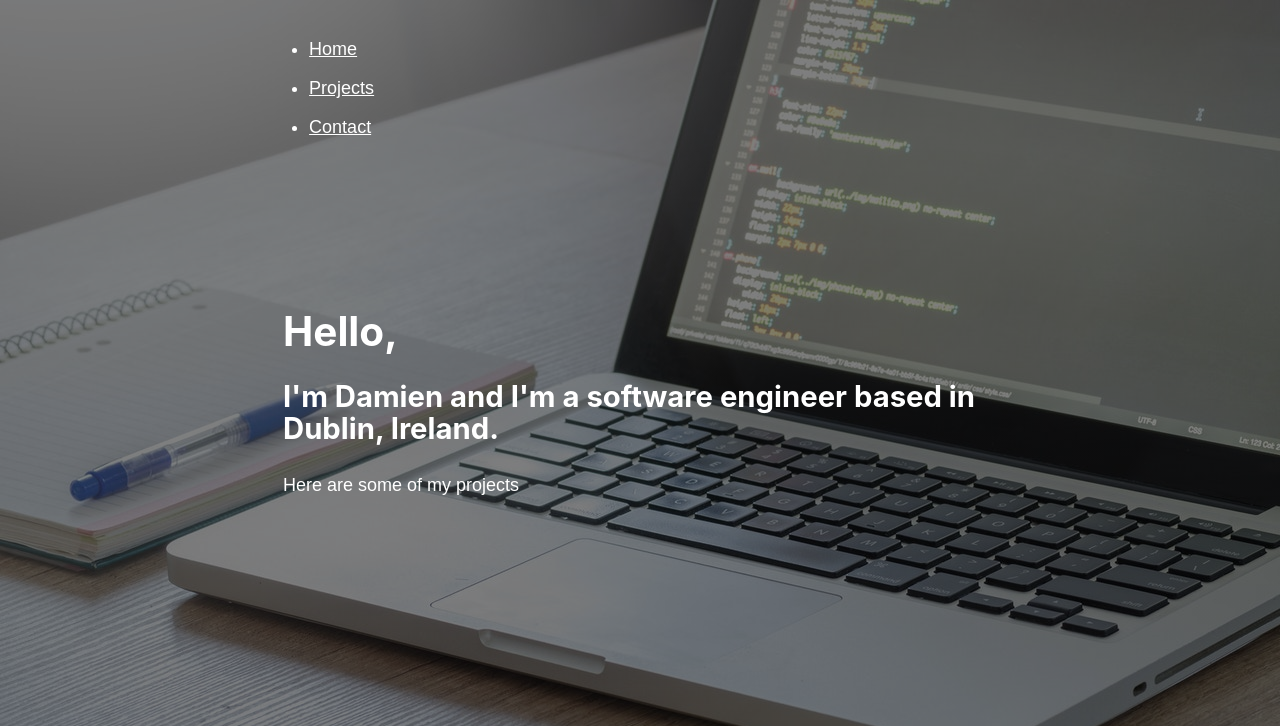
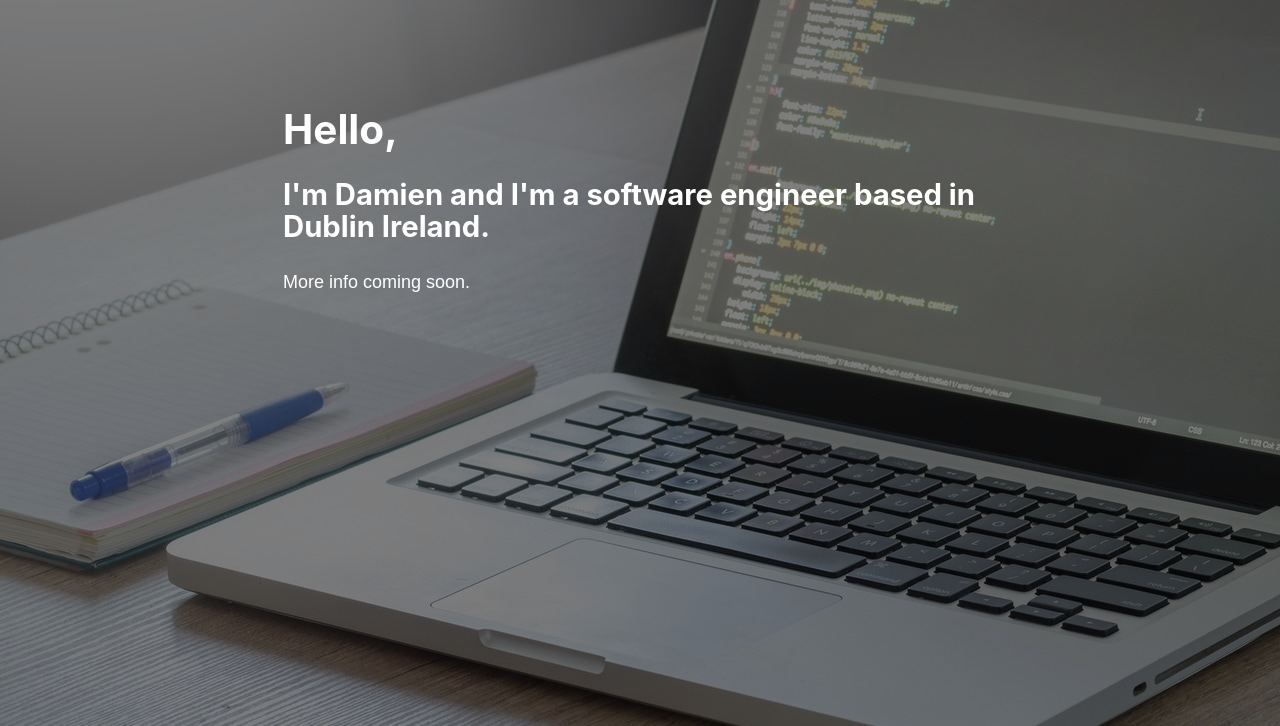
Before and after one commit to damienholden/damienholdencom, a Gatsby site: page / in a window 1280 px wide. Shown: the top 726 px of the page. Built offline with nearby package versions, Linux system fonts and the light colour scheme; Gatsby itself is replaced by a stand-in of ours.

Commit message:
Hid contact and projects till their finished

```diff
--- a/src/components/layout.js
+++ b/src/components/layout.js
@@ -1,6 +1,6 @@
 import React from "react"
 import Footer from "../components/footer"
-import Header from "../components/header"
+// import Header from "../components/header"
 import "../styles/index.scss"
 import layoutStyles from "./layout.module.scss"
 
@@ -11,7 +11,7 @@ const Layout = props => {
       className={`content-container ${layoutStyles.container}`}
     >
       <div className={layoutStyles.content}>
-        <Header theme={theme} />
+        {/* <Header theme={theme} /> */}
         {props.children}
       </div>
       <Footer theme={theme} />
--- a/src/pages/index.js
+++ b/src/pages/index.js
@@ -2,7 +2,7 @@ import React from "react"
 
 import Layout from "../components/layout"
 import Head from "../components/head"
-import { Link } from "gatsby"
+// import { Link } from "gatsby"
 
 import indexStyles from "./index.module.scss"
 
@@ -12,9 +12,10 @@ const IndexPage = () => {
       <Head title="Home" />
       <section className={indexStyles.container}>
         <h1>Hello,</h1>
-        <h2>I'm Damien and I'm a software engineer based in Dublin, Ireland.</h2>
+        <h2>I'm Damien and I'm a software engineer based in Dublin Ireland.</h2>
         <p>
-          Here are some of my <Link className={indexStyles.link}  to="/projects">projects</Link>
+          More info coming soon.
+          {/* Here are some of my <Link className={indexStyles.link}  to="/projects">projects</Link> */}
         </p>
       </section>
     </Layout>
```
